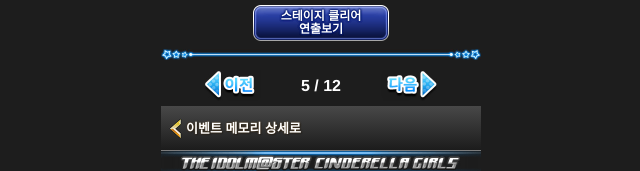
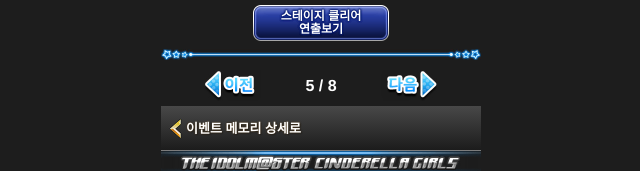
Before and after one commit to crow88/missinglink, a plain HTML site: page 12008305/memory/event_story_inline_detail/1930/5/meet/index.html in a window 1280 px wide. Shown: the part 561-732 px from the top of the page, 319-959 px from the left. Drawn offline with Linux system fonts and the light colour scheme; no server answers.

Commit message:
Update index.html

```diff
--- a/12008305/memory/event_story_inline_detail/1930/5/meet/index.html
+++ b/12008305/memory/event_story_inline_detail/1930/5/meet/index.html
@@ -259,7 +259,7 @@
                     <img src="../../../../../../12008305/image_sp/ui/episode/epi_button_voicetext_prev_kr.jpg" width="57" id="moveLeft"></a><br>
                 </div>
                 <div style="width:120px; text-align:center; line-height:31px; font-size:16px;">
-                    5 / 12
+                    5 / 8
                 </div>
                 <div style="width:100px; text-align:left;">
                     <a href="https://crow88.github.io/missinglink/12008305/memory/event_story_inline_detail/1930/6/meet/">
```
